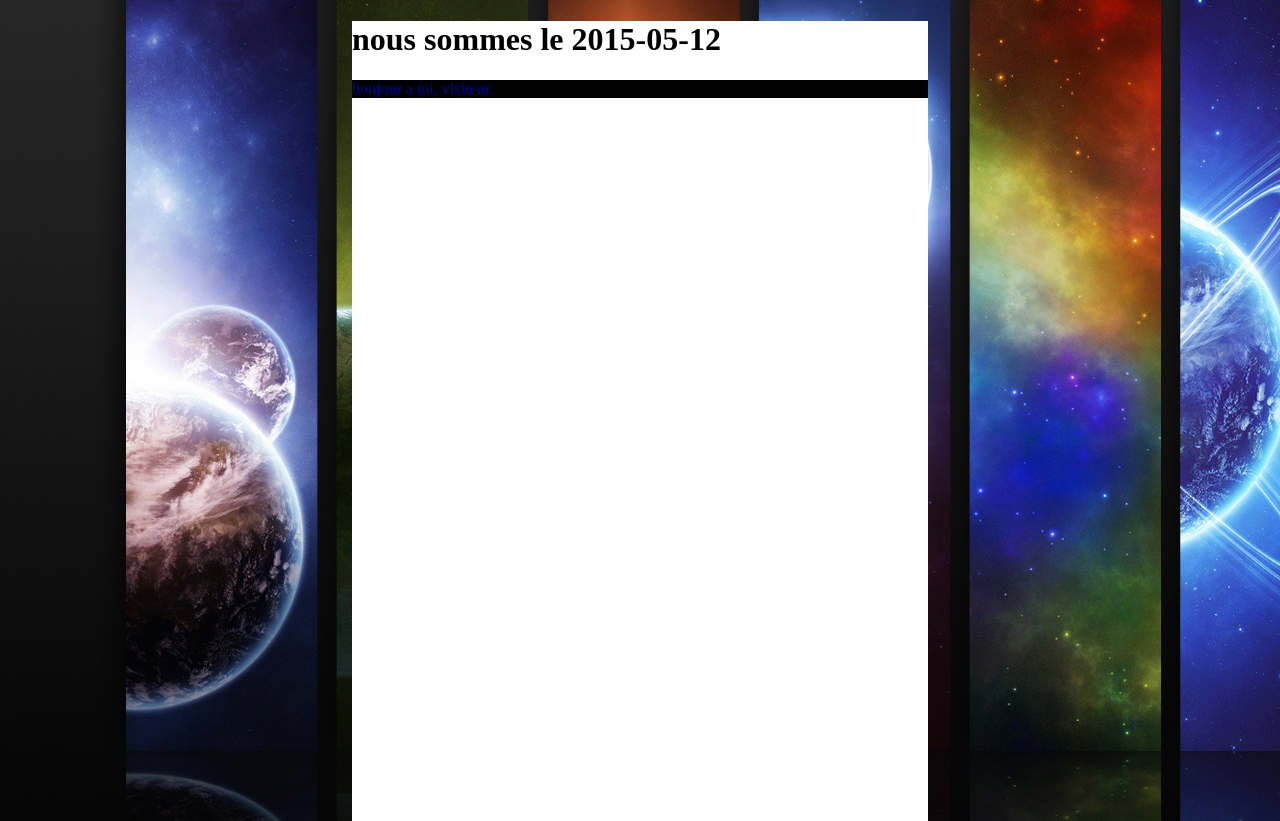
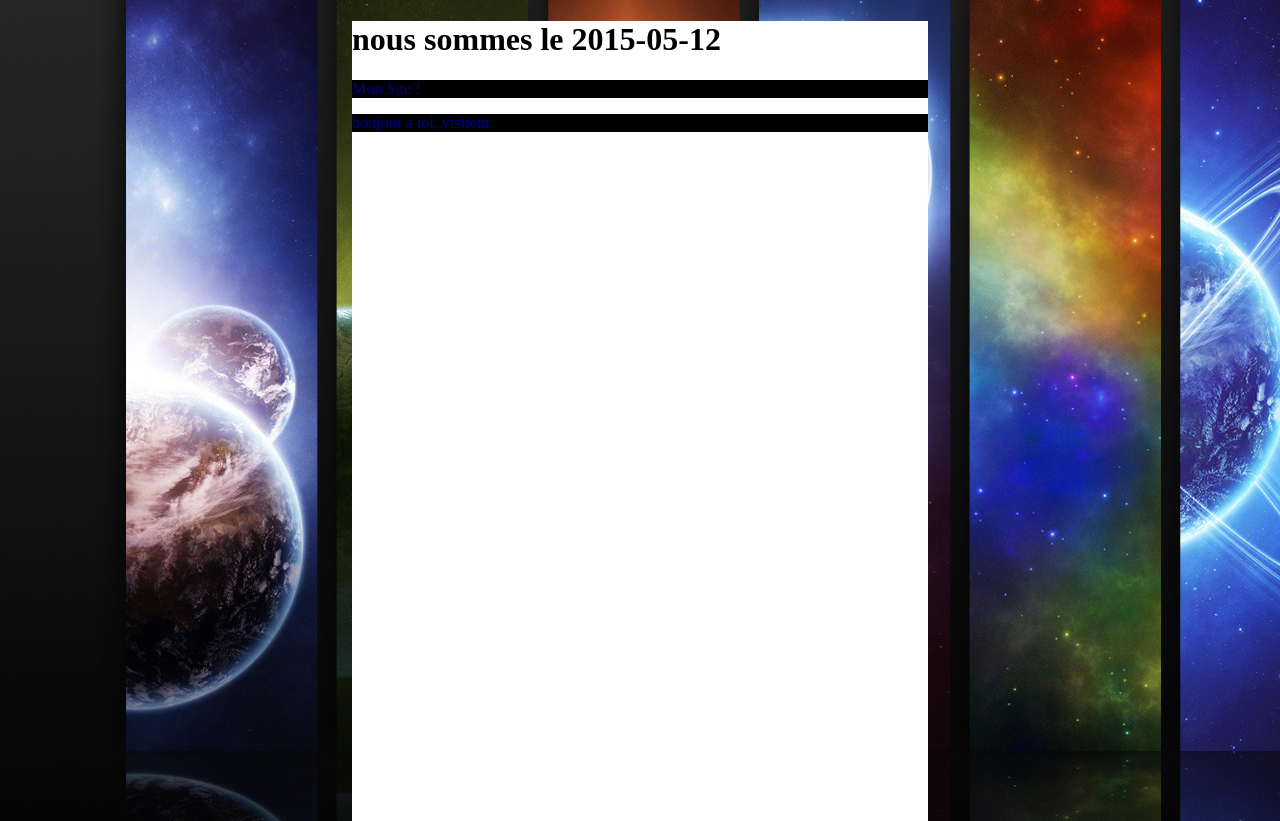
Before and after one commit to Ethik-69/Game_of_life, a Flask app: page / in a window 1280 px wide. Shown: the part 97-918 px from the top of the page. Run offline with Flask 2, Linux system fonts and the light colour scheme.

Commit message:
maj site

```diff
--- a/site_flask/templates/corps_index.html
+++ b/site_flask/templates/corps_index.html
@@ -1,6 +1,10 @@
 {% extends 'squel.index.html' %}
 
+{% block titre %}Mon Site !{% endblock %}
+
 {% block corps%}
+ {{ super() }} {# si le block parent contenait qqc, le renvoi et ajoute la suite #}
 <h1>nous sommes le {{ date }}</h1>
+<p>{{ self.titre() }}</p> {# <- insert le contenue du block titre ici #}
 <p>{{ mots|join(' ') }}</p>
 {% endblock %}
--- a/site_flask/templates/squel.index.html
+++ b/site_flask/templates/squel.index.html
@@ -2,7 +2,7 @@
 <html>
 <head>
 	<meta charset="utf-8"/>
-	<title>Mon Site !</title>
+	<title>{% block titre %}Mon Site !{% endblock %}</title>
 	<link rel="stylesheet" href="{{ url_for('static', filename = 'style.css') }}"/>
 </head>
 <body>
```
